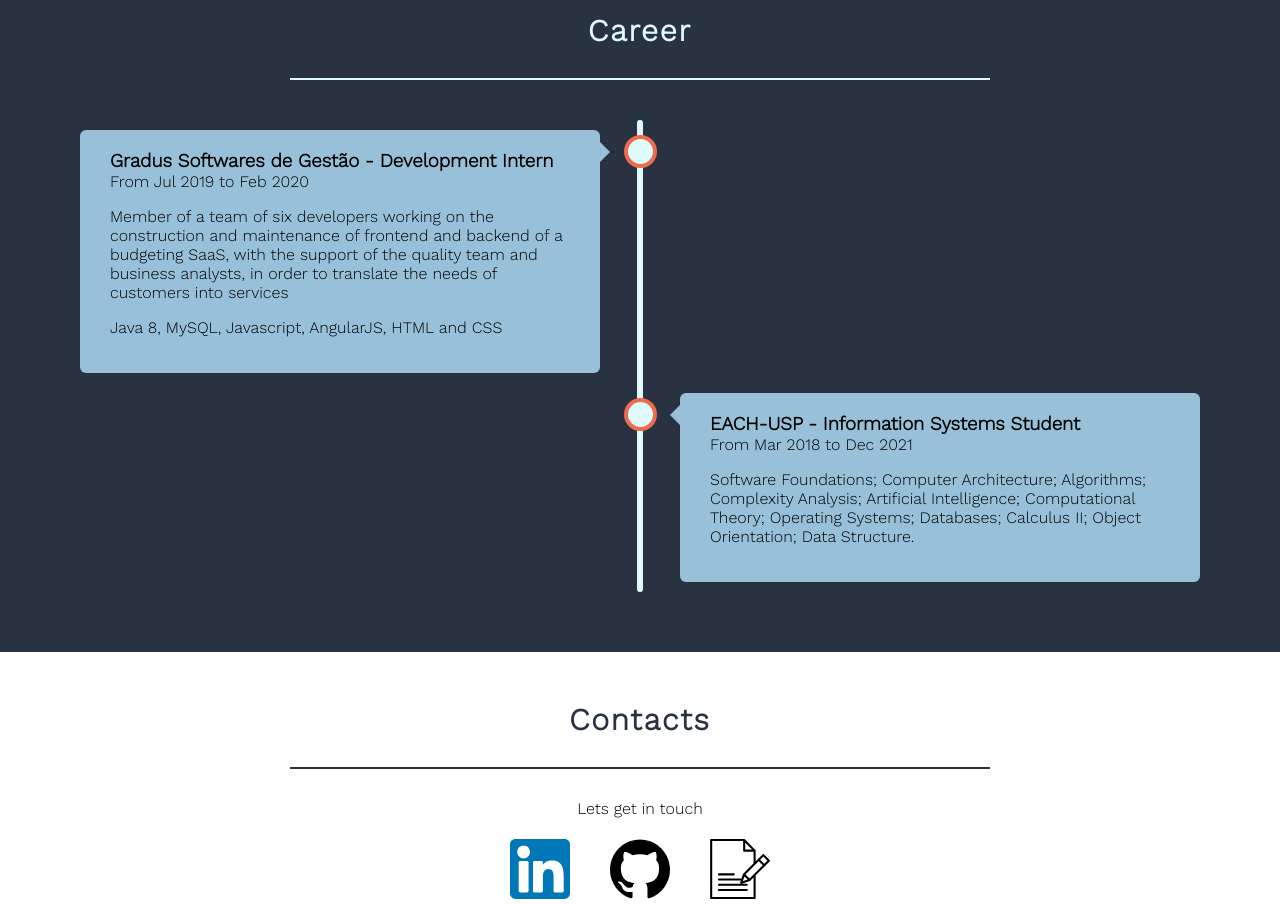
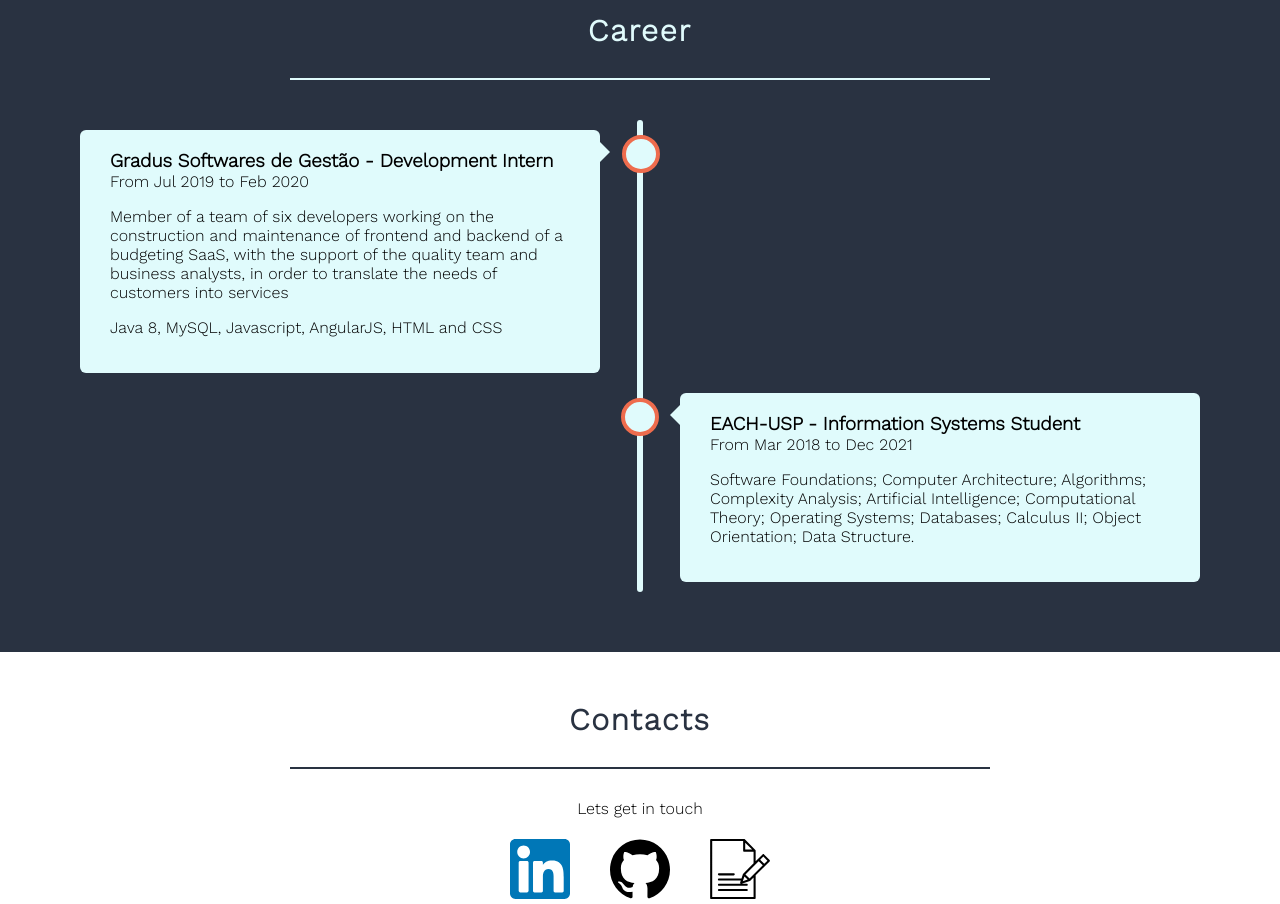
Before and after one commit to caio-k/caio-k.github.io, a React (Create React App) app: page / in a window 1280 px wide. Shown: the part 920-1824 px from the top of the page. Built offline with nearby package versions, Linux system fonts and the light colour scheme.

Commit message:
adjust the timeline style

```diff
--- a/src/styles/timeline-item.css
+++ b/src/styles/timeline-item.css
@@ -8,9 +8,9 @@
     content: '';
     position: absolute;
     top: 15px;
-    right: -17px;
-    width: 25px;
-    height: 25px;
+    right: -20px;
+    width: 30px;
+    height: 30px;
     background: var(--color-3);
     border-radius: 50%;
     border: 4px solid var(--color-4);
@@ -25,7 +25,7 @@
 }
 
 .right::after {
-    left: -16px;
+    left: -19px;
 }
 
 .left::before {
@@ -35,9 +35,9 @@
     position: absolute;
     top: 22px;
     right: 30px;
-    border: 10px solid var(--color-2);
+    border: 10px solid var(--color-3);
     border-width: 10px 0 10px 10px;
-    border-color: transparent transparent transparent var(--color-2);
+    border-color: transparent transparent transparent var(--color-3);
 }
 
 .right::before {
@@ -47,14 +47,14 @@
     position: absolute;
     top: 22px;
     left: 30px;
-    border: 10px solid var(--color-2);
+    border: 10px solid var(--color-3);
     border-width: 10px 10px 10px 0;
-    border-color: transparent var(--color-2) transparent transparent;
+    border-color: transparent var(--color-3) transparent transparent;
 }
 
 .timeline-content {
     padding: 20px 30px;
-    background: var(--color-2);
+    background: var(--color-3);
     border-radius: 6px;
 }
 
@@ -73,11 +73,11 @@
     .timeline-box::before {
         left: 60px;
         border-width: 10px 10px 10px 0;
-        border-color: transparent var(--color-2) transparent transparent;
+        border-color: transparent var(--color-3) transparent transparent;
     }
 
     .left::after, .right::after {
-        left: 15px;
+        left: 12px;
         z-index: 1;
     }
 
```
